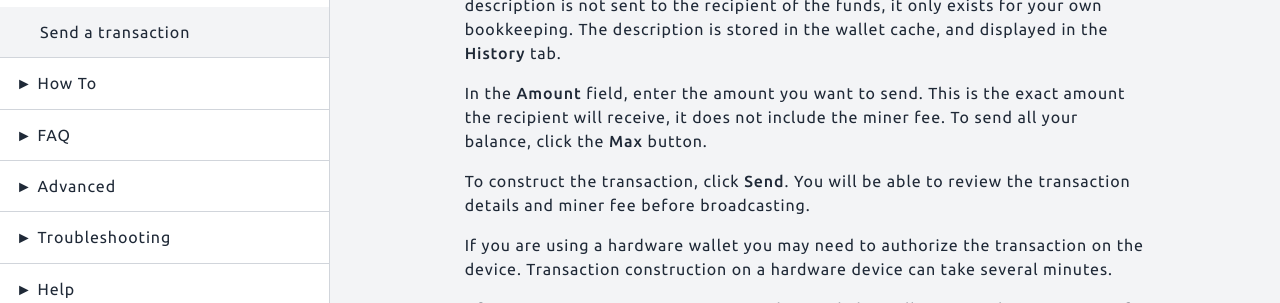
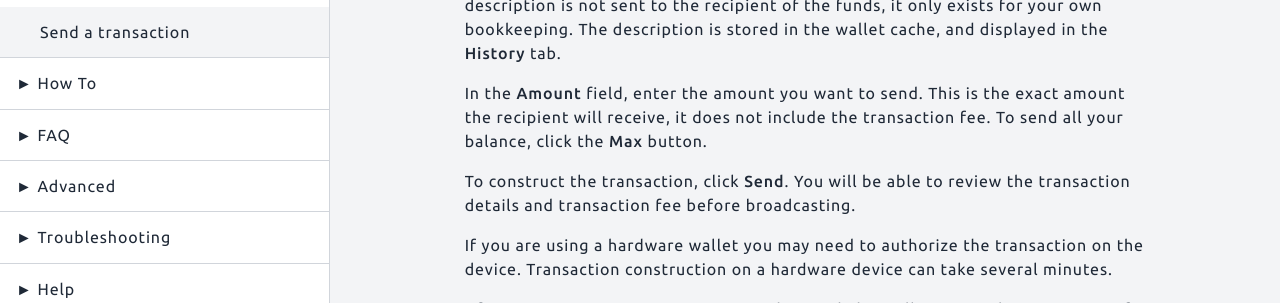
Before and after one commit to jermanuts/feather-docs, a Jekyll site: the page built from content/_guides/send_transaction.md, in a window 1280 px wide and 1212 px high. Shown: the part 411-714 px from the top of the window. Built offline with Jekyll 4.4.1, drawn with Linux system fonts in a browser that asks for light colours.

Commit message:
avoid using the word 'miner'

```diff
--- a/content/_guides/send_transaction.md
+++ b/content/_guides/send_transaction.md
@@ -13,9 +13,9 @@ In the **Pay to** field, enter the address you want to transfer funds to. You ma
 
 In the **Description** field, you may enter an optional transaction description. The description is not sent to the recipient of the funds, it only exists for your own bookkeeping. The description is stored in the wallet cache, and displayed in the **History** tab.
 
-In the **Amount** field, enter the amount you want to send. This is the exact amount the recipient will receive, it does not include the miner fee. To send all your balance, click the **Max** button.
+In the **Amount** field, enter the amount you want to send. This is the exact amount the recipient will receive, it does not include the transaction fee. To send all your balance, click the **Max** button.
 
-To construct the transaction, click **Send**. You will be able to review the transaction details and miner fee before broadcasting.
+To construct the transaction, click **Send**. You will be able to review the transaction details and transaction fee before broadcasting.
 
 If you are using a hardware wallet you may need to authorize the transaction on the device. Transaction construction on a hardware device can take several minutes.
 
```
Also changed, not shown: content/_guides/sweep_output.md (+1 -1 lines), content/_guides/transaction_fee.md (+1 -1 lines).
